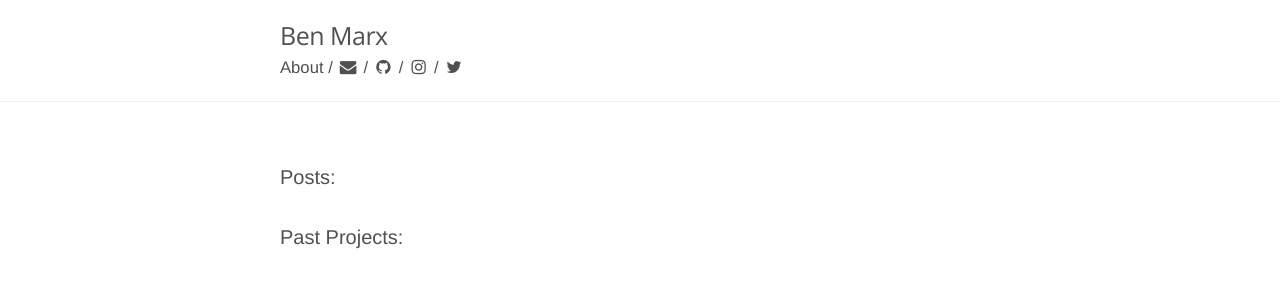
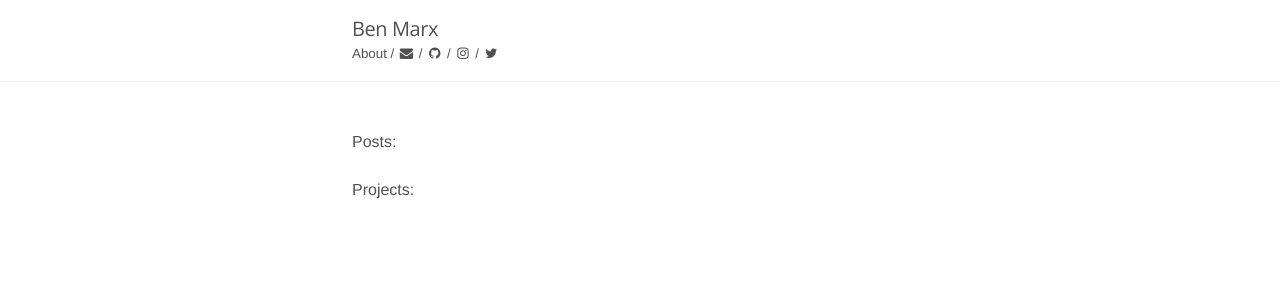
Before and after one commit to bgmarx/bgmarx.github.io, a Jekyll site: the page built from index.html, in a window 1280 px wide. Shown: the top 300 px of the page. Built offline with Jekyll 4.4.1, drawn with Linux system fonts in a browser that asks for light colours; nearby versions of some CDN libraries; Markdown is read by kramdown in place of the engine named in the settings; the list of posts is cut into pages by our own code.

Commit message:
getting there sort of

```diff
--- a/index.html
+++ b/index.html
@@ -22,5 +22,5 @@ title: Home
 
 <br/>
 <div class="projects">
-  Past Projects:
+  Projects:
 </div>
--- a/public/css/lanyon.css
+++ b/public/css/lanyon.css
@@ -137,10 +137,13 @@ h1, h2, h3, h4, h5, h6 {
 .post-title,
 .post-title a {
   color: #303030;
+  font-size: 14px;
 }
 .page-title,
 .post-title {
   margin-top: 0;
+  font-size: 20px;
+  font-weight: 300;
 }
 
 /* Meta data line below post title */
--- a/public/css/poole.css
+++ b/public/css/poole.css
@@ -51,11 +51,6 @@ html {
   font-family: "Helvetica Neue", Helvetica, Arial, sans-serif;
   font-size: 16px;
   line-height: 1.5;
-}
-@media (min-width: 38rem) {
-  html {
-    font-size: 20px;
-  }
 }
 
 body {
```
Also changed, not shown: 4 other files.
